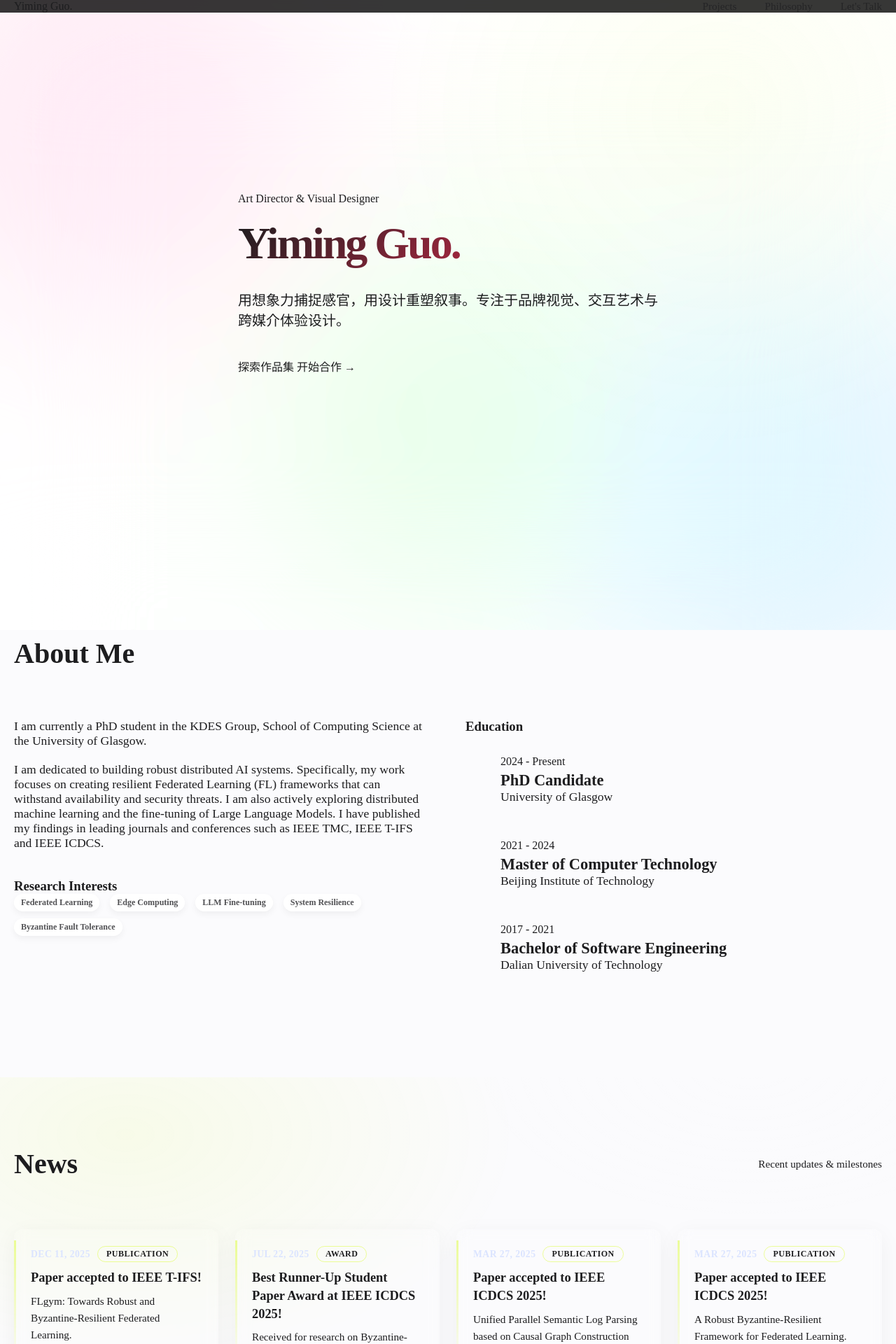
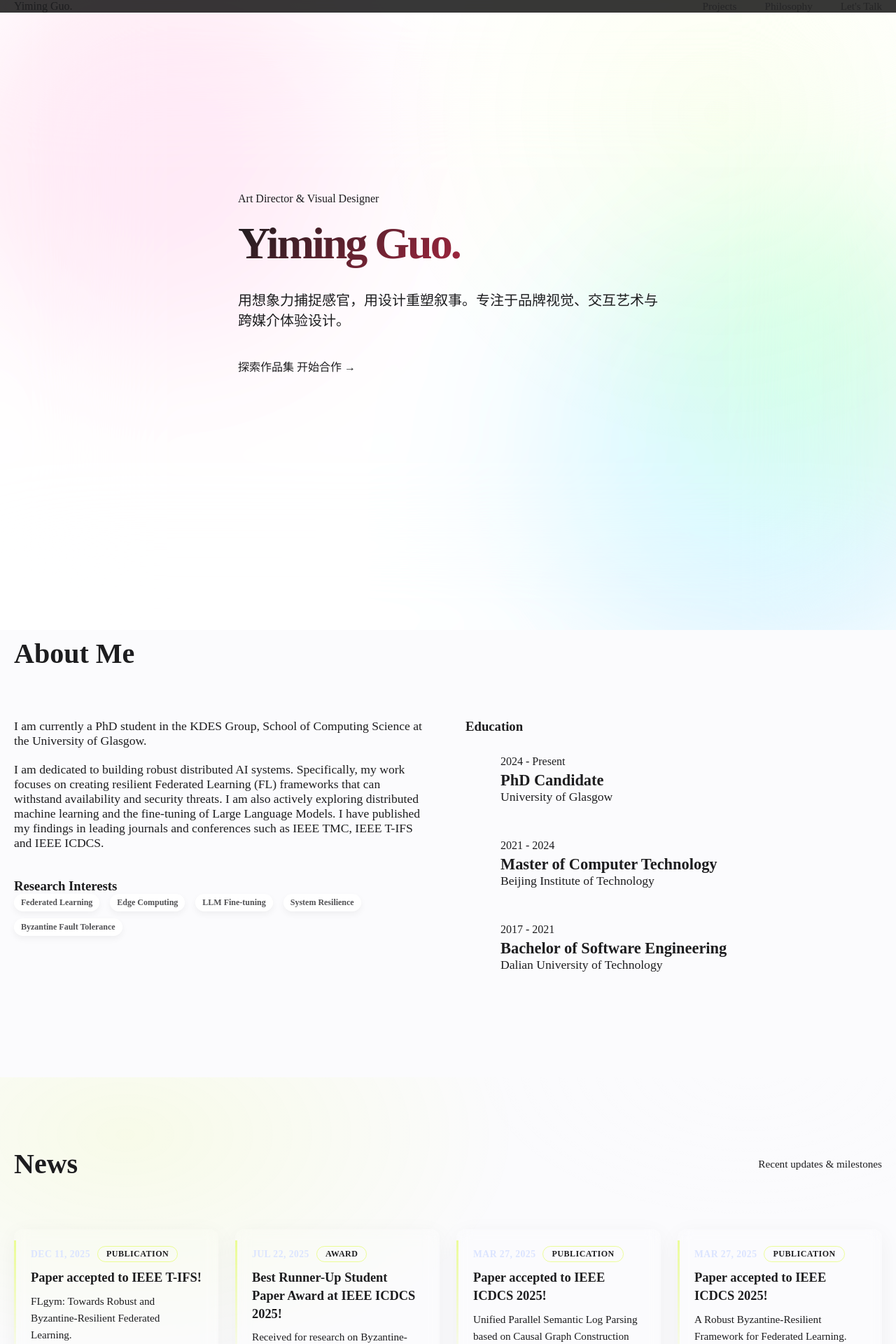
Before and after one commit to YimmyGuo/YimmyGuo.github.io, a Jekyll site: the page built from index.html, in a window 1280 px wide. Shown: the top 1920 px of the page at 70% size. Built offline with Jekyll 4.4.1, drawn with Linux system fonts in a browser that asks for light colours; nearby versions of some CDN libraries.

Commit message:
Ver. 0.0

```diff
--- a/assets/css/style.css
+++ b/assets/css/style.css
@@ -61,7 +61,7 @@ h5 {
 .blob {
     position: absolute;
     border-radius: 50%;
-    filter: blur(120px);
+    filter: blur(80px);
     opacity: 0.5;
     animation: move 20s infinite alternate;
 }
@@ -70,16 +70,16 @@ h5 {
     width: 500px;
     height: 500px;
     background: #ffcfe2;
-    top: -10%;
-    left: -10%;
+    top: -5%;
+    left: -5%;
 }
 
 .blue {
     width: 600px;
     height: 600px;
     background: #c6e7ff;
-    bottom: -10%;
-    right: -10%;
+    bottom: -5%;
+    right: -5%;
     animation-duration: 25s;
 }
 
@@ -87,8 +87,8 @@ h5 {
     width: 450px;
     height: 450px;
     background: #d4ffd6;
-    top: 40%;
-    left: 30%;
+    top: 30%;
+    left: 70%;
     animation-duration: 30s;
 }
 
```
